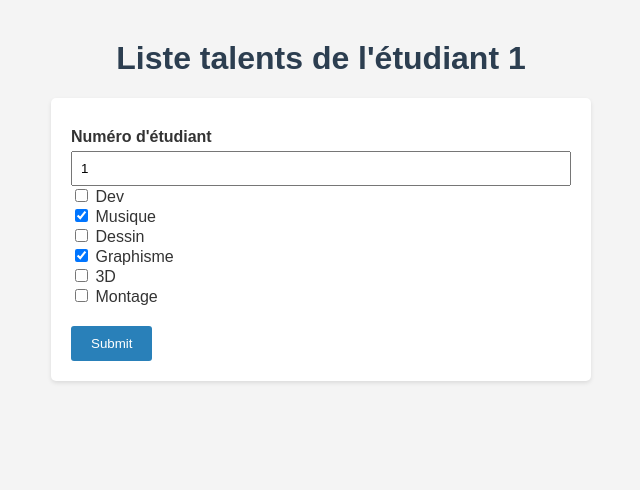
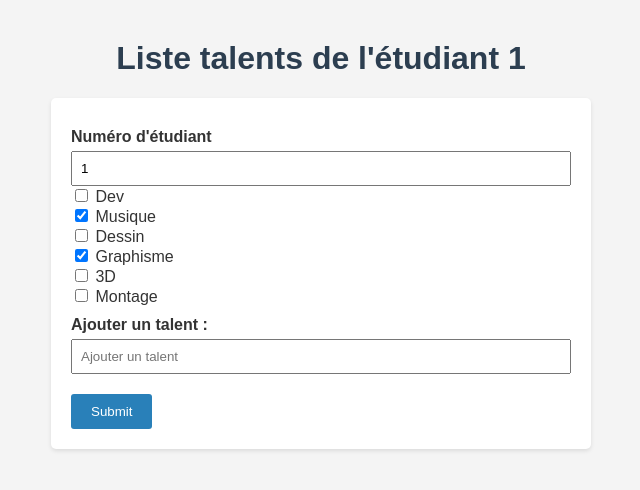
Before and after one commit to chanaelstar/IMAC1-S2-Workshop-Archi-Web, a Flask app: page /modification_talents/1 in a window 1280 px wide. Shown: the top 490 px of the page, without its empty margins (319-959 px from the left). Run offline with Flask 3, Linux system fonts and the light colour scheme; data that the repository does not hold is empty.

Commit message:
add un talent qui n'est pas dans la liste par défaut

```diff
--- a/request_sql.py
+++ b/request_sql.py
@@ -162,6 +162,7 @@ def init_liste_talents(pswd,database_name, liste_talents):
      database= database_name
     )
     mycursor = mydB.cursor()
+    liste_talents.clear()
 
     mycursor.execute('''select * from talent;''')
     for i in mycursor.fetchall():
@@ -249,6 +250,10 @@ def modifiy_students_talents(pswd, database_name, request, liste_nouv_talents, l
 
     mycursor = mydB.cursor()
 
+    mycursor.execute('''insert into talent (nom) values ("'''
+                     + request.form["talent_autre"] + '''");'''  )
+    mydB.commit()
+
     for i in range(len(request.form.getlist("talents"))):
         liste_nouv_talents.append((int(request.form["num_etud"]),int(request.form.getlist("talents")[i])))
 
@@ -276,6 +281,15 @@ def modifiy_students_talents(pswd, database_name, request, liste_nouv_talents, l
             mycursor.execute('''insert into possede (id_etud,id_talent) values
                              (''' + str(talent[0]) + ''', ''' + str(talent[1]) + ''');''')
             mydB.commit()
+
+    mycursor.execute('''select max(id_tal) from talent ;''')
+    id_talent_autre = mycursor.fetchone()[0]
+
+    mycursor.execute('''insert into possede (id_etud, id_talent) values ('''
+                     + request.form["num_etud"] + ''', '''
+                     + str(id_talent_autre) + ''');''')
+    mydB.commit()
+
     mycursor.close()
 
 def suppression(pswd, database_name, value):
--- a/server.py
+++ b/server.py
@@ -115,6 +115,8 @@ def changement_talents():
     for i in range(len(liste_nouv_talents)):
         liste_etudiants_talents.append(liste_nouv_talents[i]) """
     request_sql.modifiy_students_talents(pswd,database_name, request, liste_nouv_talents, liste_anciens_talents)
+    request_sql.init_liste_talents(pswd, database_name, liste_talents)
+
     print(liste_talents)
     return affichage()
 
--- a/templates/affichage_etud.html
+++ b/templates/affichage_etud.html
@@ -38,8 +38,8 @@
                             {% endfor %}
                         </td>
                         <td>{{ etudiant["groupe"] }}</td>
-                        <td style="border: 2px solid rgb(140 140 140)"><a href='/modification/{{etudiant["num_etudiant"]}}'>Modifier les Informations</a></td>
-                        <td style="border: 2px solid rgb(140 140 140)"><a href='/suppression/{{etudiant["num_etudiant"]}}'>Supprimer un étudiant</a></td>
+                        <td style="border: 2px solid rgb(140, 140, 140)"><a href='/modification/{{etudiant["num_etudiant"]}}'>Modifier les Informations</a></td>
+                        <td style="border: 2px solid rgb(140, 140, 140)"><a href='/suppression/{{etudiant["num_etudiant"]}}'>Supprimer un étudiant</a></td>
                     </tr>
                 {% endfor %}
             </tbody>
--- a/templates/modification_talents.html
+++ b/templates/modification_talents.html
@@ -23,6 +23,9 @@
                     <br>
                 {% endif %}
             {% endfor %}
+            <label for="talent_autre">Ajouter un talent :</label>
+            <input type="text" name="talent_autre" id="talent_autre" placeholder="Ajouter un talent" />
+            <br>
             <input type="submit"></input>
         </form>
 
```
